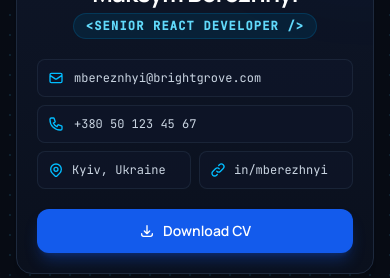
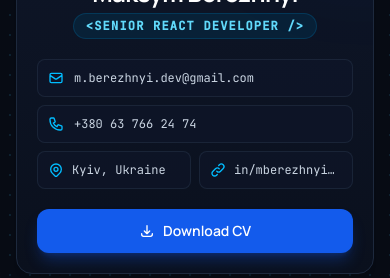
Before and after one commit to beramaks/mberezhnyi-cv, a React (Vite) app: page / in a window 390 px wide. Shown: the part 235-513 px from the top of the page. Built offline with nearby package versions, Linux system fonts and the light colour scheme.

Commit message:
Update email, phone, and LinkedIn.

```diff
--- a/src/data/cv.ts
+++ b/src/data/cv.ts
@@ -3,13 +3,13 @@ export const cv = {
   role: 'Senior React Developer',
   roleBadge: 'SENIOR REACT DEVELOPER',
   location: 'Kyiv, Ukraine',
-  email: 'mbereznhyi@brightgrove.com',
-  phone: '+380 50 123 45 67',
-  phoneHref: '+380501234567',
+  email: 'm.berezhnyi.dev@gmail.com',
+  phone: '+380 63 766 24 74',
+  phoneHref: '+380637662474',
   linkedIn: {
-    url: 'https://linkedin.com/in/mberezhnyi',
-    label: 'linkedin.com/in/mberezhnyi',
-    shortLabel: 'in/mberezhnyi',
+    url: 'https://linkedin.com/in/mberezhnyi-dev',
+    label: 'linkedin.com/in/mberezhnyi-dev',
+    shortLabel: 'in/mberezhnyi-dev',
   },
   avatarSrc: `${import.meta.env.BASE_URL}avatar.svg`,
   cvPdfSrc: `${import.meta.env.BASE_URL}maksym-berezhnyi-cv.pdf`,
```
